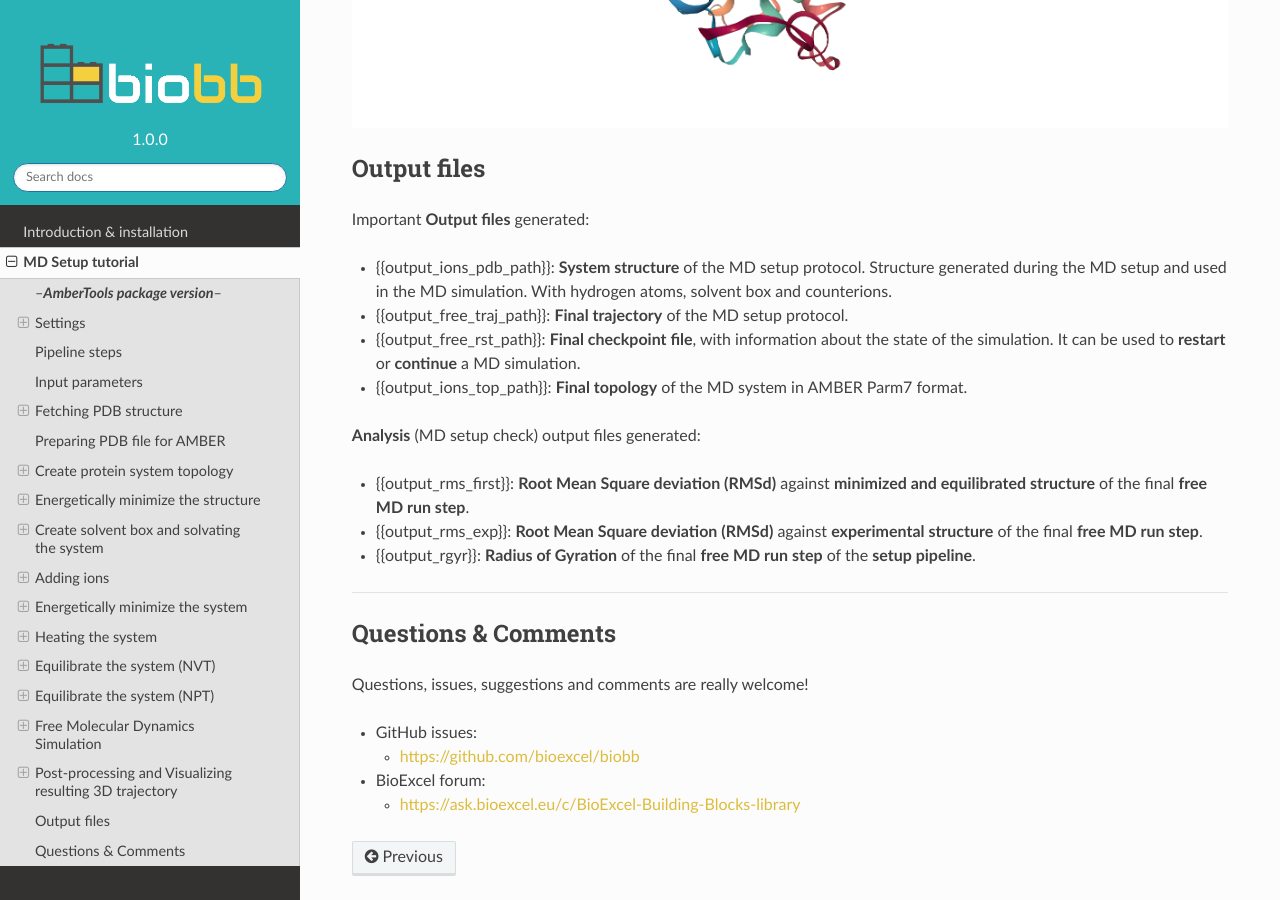
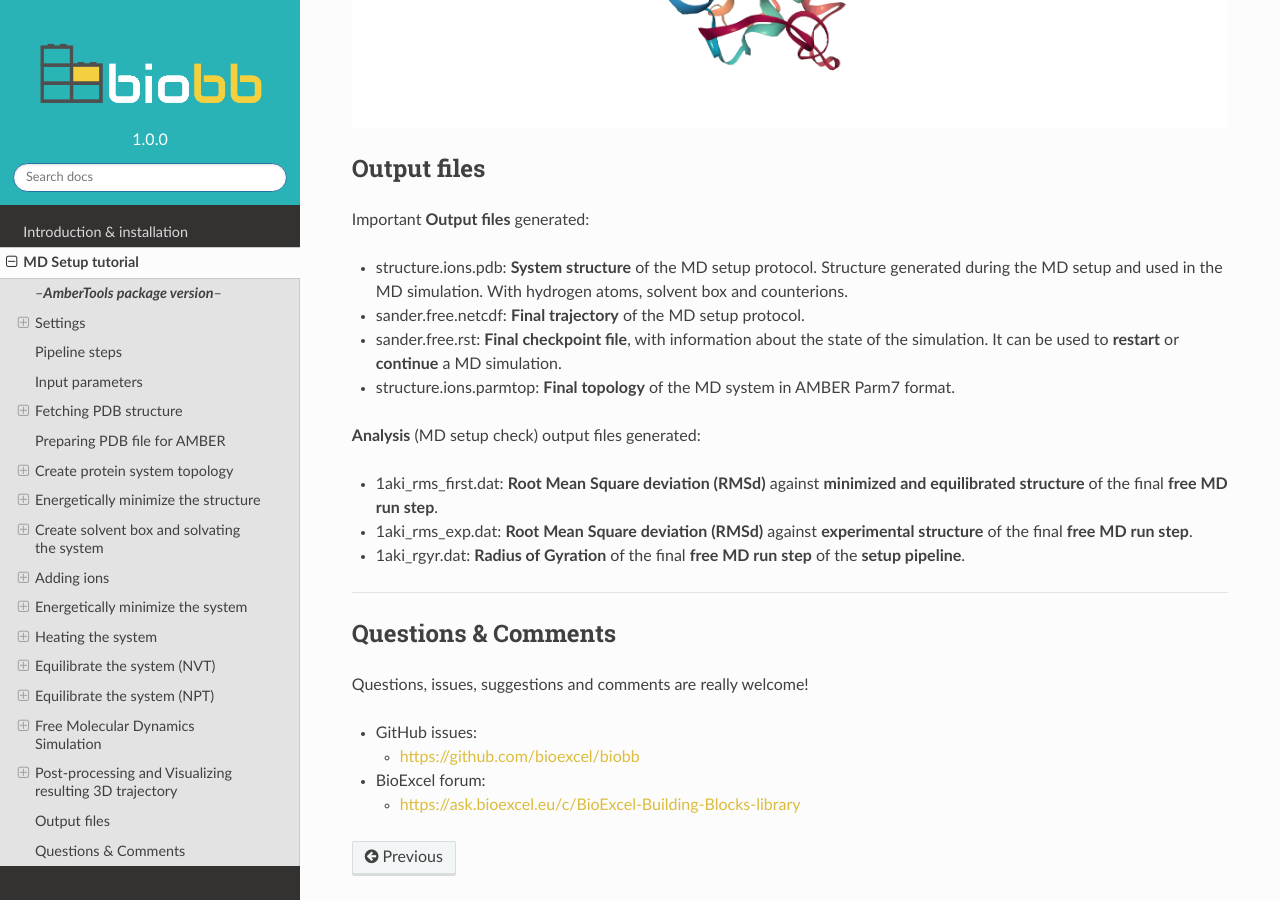
Before and after one commit to njskywalker/kubeflow-test, a Sphinx documentation site: the page built from biobb_wf_amber_md_setup/docs/source/mdsetup_tutorial.md, in a window 1280 px wide and 900 px high, scrolled down 29828 px. Built offline with Sphinx 7.4.7 and the Read the Docs theme 2.0.0, drawn with Linux system fonts in a browser that asks for light colours; pages that are not in the unit, such as notebooks, are missing from menus.

Commit message:
Fixing environtments

```diff
--- a/biobb_wf_amber_md_setup/docs/source/mdsetup_tutorial.md
+++ b/biobb_wf_amber_md_setup/docs/source/mdsetup_tutorial.md
@@ -1241,15 +1241,15 @@ view
 ## Output files
 
 Important **Output files** generated:
- - {{output_ions_pdb_path}}: **System structure** of the MD setup protocol. Structure generated during the MD setup and used in the MD simulation. With hydrogen atoms, solvent box and counterions.
- - {{output_free_traj_path}}: **Final trajectory** of the MD setup protocol.
- - {{output_free_rst_path}}: **Final checkpoint file**, with information about the state of the simulation. It can be used to **restart** or **continue** a MD simulation.
- - {{output_ions_top_path}}: **Final topology** of the MD system in AMBER Parm7 format.
+ - structure.ions.pdb: **System structure** of the MD setup protocol. Structure generated during the MD setup and used in the MD simulation. With hydrogen atoms, solvent box and counterions.
+ - sander.free.netcdf: **Final trajectory** of the MD setup protocol.
+ - sander.free.rst: **Final checkpoint file**, with information about the state of the simulation. It can be used to **restart** or **continue** a MD simulation.
+ - structure.ions.parmtop: **Final topology** of the MD system in AMBER Parm7 format.
 
 **Analysis** (MD setup check) output files generated:
- - {{output_rms_first}}: **Root Mean Square deviation (RMSd)** against **minimized and equilibrated structure** of the final **free MD run step**.
- - {{output_rms_exp}}: **Root Mean Square deviation (RMSd)** against **experimental structure** of the final **free MD run step**.
- - {{output_rgyr}}: **Radius of Gyration** of the final **free MD run step** of the **setup pipeline**.
+ - 1aki_rms_first.dat: **Root Mean Square deviation (RMSd)** against **minimized and equilibrated structure** of the final **free MD run step**.
+ - 1aki_rms_exp.dat: **Root Mean Square deviation (RMSd)** against **experimental structure** of the final **free MD run step**.
+ - 1aki_rgyr.dat: **Radius of Gyration** of the final **free MD run step** of the **setup pipeline**.
 
 
 ***
```
Also changed, not shown: README.md (+2 -0 lines), biobb_wf_amber_md_setup/docs/source/readme.md (+4 -2 lines), 4 other files.
